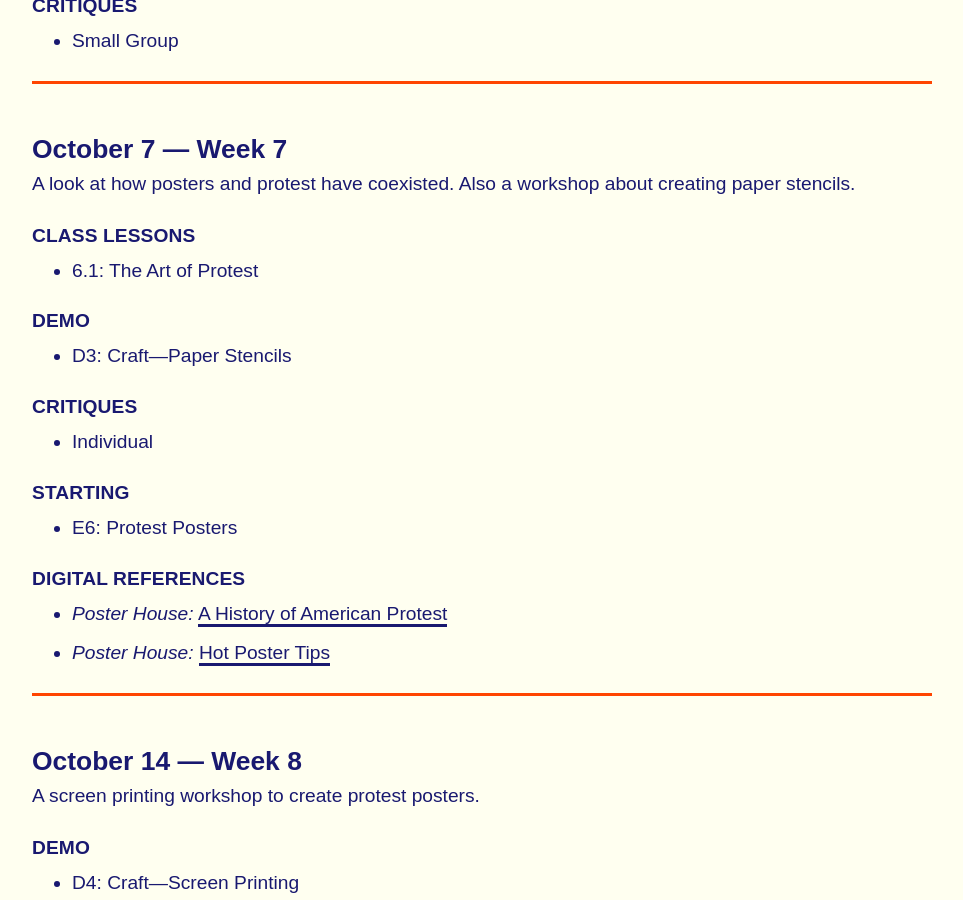
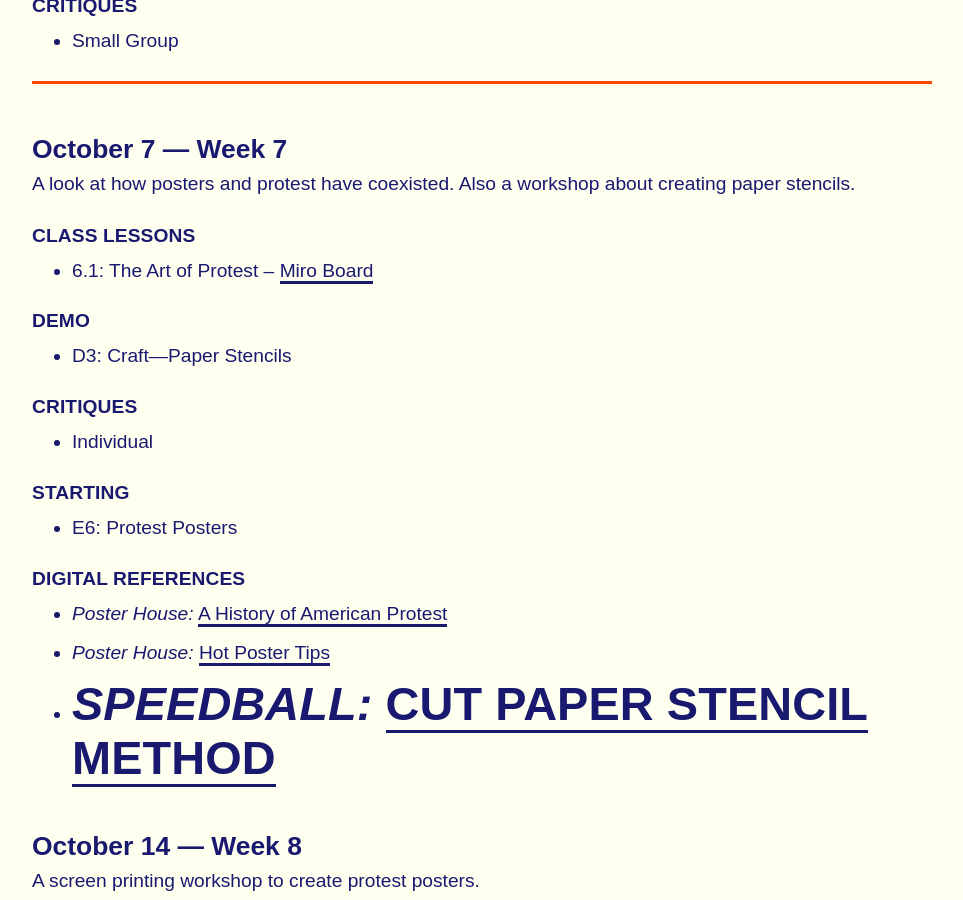
Before and after one commit to gmu-gd/poster21-fall, a Jekyll site: the page built from schedule/index.md, in a window 1280 px wide and 900 px high, scrolled down 3514 px. Shown: the whole window, without its empty margins (0-963 px from the left). Built offline with Jekyll 4.4.1, drawn with Linux system fonts in a browser that asks for light colours; some web fonts are replaced.

Commit message:
Update index.md

```diff
--- a/schedule/index.md
+++ b/schedule/index.md
@@ -117,7 +117,7 @@ Small group brainstorming to generate content ideas for P2.
 A look at how posters and protest have coexisted. Also a workshop about creating paper stencils.
 
 #### Class Lessons
-* 6.1: The Art of Protest
+* 6.1: The Art of Protest &ndash; [Miro Board](https://miro.com/app/board/o9J_lrgGB00=/)
 
 #### Demo
 * D3: Craft&mdash;Paper Stencils
@@ -131,7 +131,7 @@ A look at how posters and protest have coexisted. Also a workshop about creating
 #### Digital References
 * _Poster House:_ [A History of American Protest](https://posterhouse.org/blog/a-history-of-american-protest/)
 * _Poster House:_ [Hot Poster Tips](https://posterhouse.org/blog/hot-poster-tips/)
-
+* _Speedball:_ [Cut Paper Stencil Method](https://www.youtube.com/watch?v=22OgwP74I1U)
 ---
 
 ### October 14 &mdash; Week 8
```
